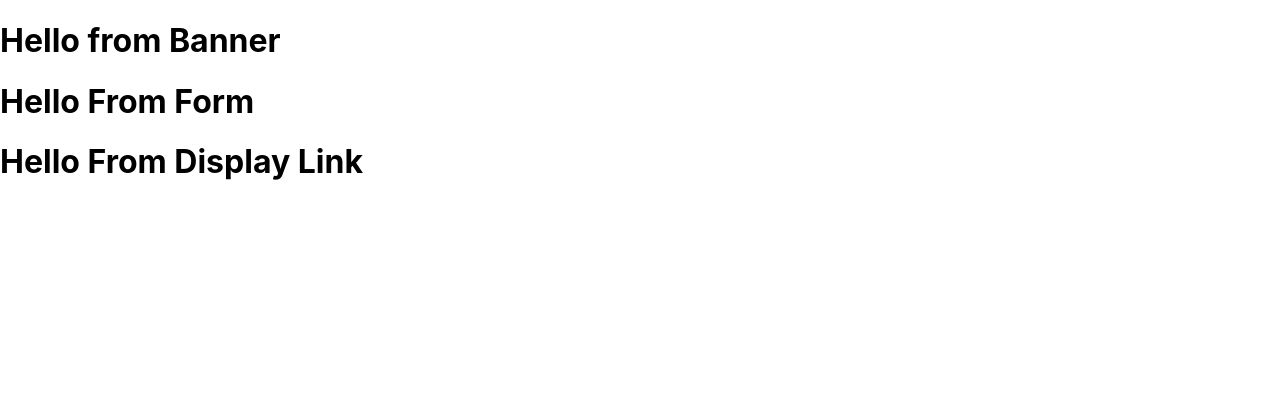
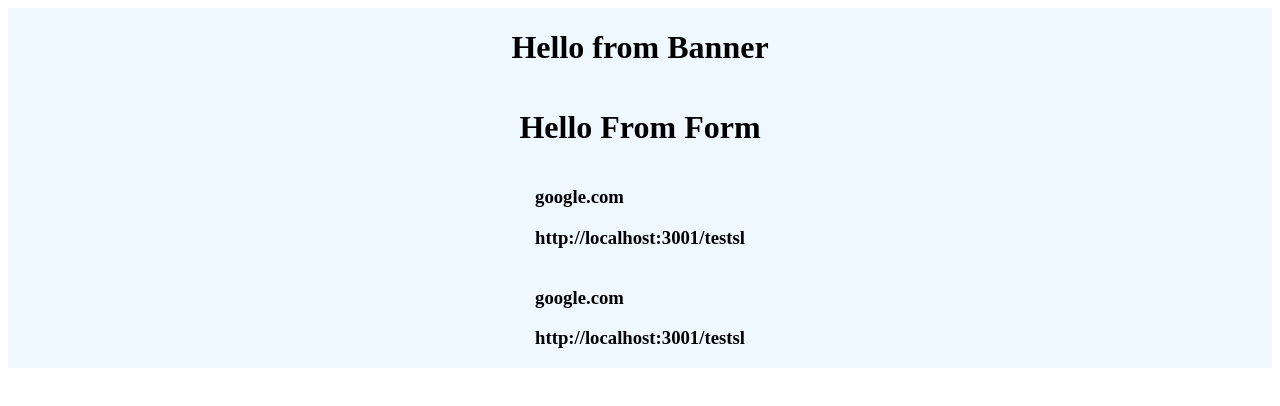
Before and after one commit to C-NASIR/examfrontend, a React (Create React App) app: page / in a window 1280 px wide. Shown: the top 406 px of the page. Built offline with nearby package versions, Linux system fonts and the light colour scheme.

Commit message:
using dummy data to do the styling

```diff
--- a/src/App.js
+++ b/src/App.js
@@ -1,13 +1,40 @@
 import Form from "./components/form/Form";
 import Banner from "./components/Banner/Banner";
 import Displaylink from "./components/displayLink/DisplayLink";
+import styles from "./App.module.css";
+import { useEffect, useState } from "react";
+
+const graphqlQuery = {
+  query: `
+    query {
+      getAllLinks { link slug id}
+    }
+  `,
+};
+
+const DUMMY_DATA = [
+  {
+    link: "google.com",
+    slug: "http://localhost:3001/testsl",
+    id: 1,
+  },
+  {
+    link: "google.com",
+    slug: "http://localhost:3001/testsl",
+    id: 2,
+  },
+];
 
 function App() {
+  const [links, setLinks] = useState(DUMMY_DATA);
+
   return (
-    <div>
+    <div className={styles.app}>
       <Banner />
       <Form />
-      <Displaylink />
+      {links.map((link) => (
+        <Displaylink key={link.id} link={link.link} slug={link.slug} />
+      ))}
     </div>
   );
 }
--- /dev/null
+++ b/src/App.module.css
@@ -0,0 +1,7 @@
+.app {
+  background-color: aliceblue;
+  display: flex;
+  flex-direction: column;
+  justify-content: center;
+  align-items: center;
+}
--- a/src/components/displayLink/DisplayLink.jsx
+++ b/src/components/displayLink/DisplayLink.jsx
@@ -1,5 +1,10 @@
-function Displaylink() {
-  return <h1> Hello From Display Link</h1>;
+function Displaylink({ link, slug }) {
+  return (
+    <div>
+      <h3> {link}</h3>
+      <h3> {slug}</h3>
+    </div>
+  );
 }
 
 export default Displaylink;
--- a/src/index.css
+++ /dev/null
@@ -1,13 +0,0 @@
-body {
-  margin: 0;
-  font-family: -apple-system, BlinkMacSystemFont, 'Segoe UI', 'Roboto', 'Oxygen',
-    'Ubuntu', 'Cantarell', 'Fira Sans', 'Droid Sans', 'Helvetica Neue',
-    sans-serif;
-  -webkit-font-smoothing: antialiased;
-  -moz-osx-font-smoothing: grayscale;
-}
-
-code {
-  font-family: source-code-pro, Menlo, Monaco, Consolas, 'Courier New',
-    monospace;
-}
```
Also changed, not shown: src/index.js (+5 -6 lines).
